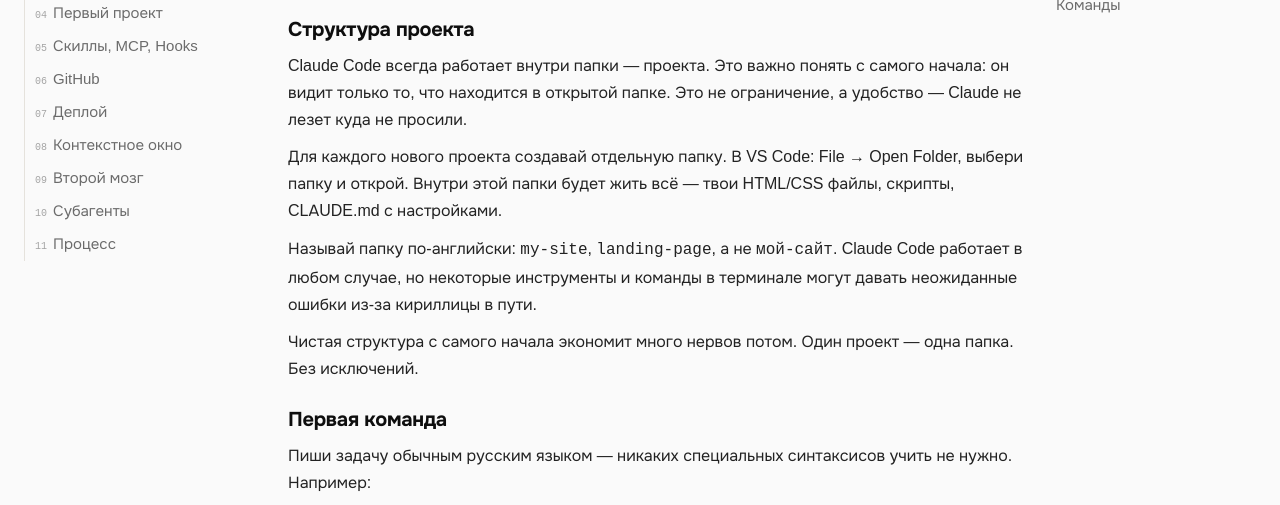
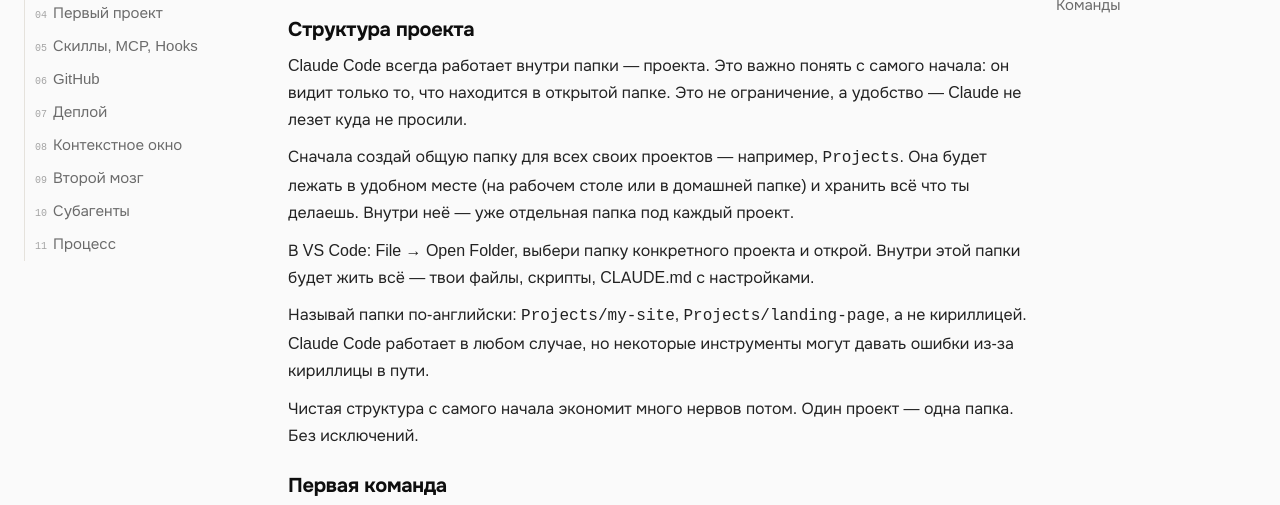
Before and after one commit to FloochRipper/ai-baza, a plain HTML site: page block-01/02-first-launch.html in a window 1280 px wide. Shown: the part 260-765 px from the top of the page. Drawn offline with Linux system fonts and the light colour scheme.

Commit message:
Добавить общую папку Projects в структуру проекта

```diff
--- a/block-01/02-first-launch.html
+++ b/block-01/02-first-launch.html
@@ -62,9 +62,11 @@
 
     <p>Claude Code всегда работает внутри папки — проекта. Это важно понять с самого начала: он видит только то, что находится в открытой папке. Это не ограничение, а удобство — Claude не лезет куда не просили.</p>
 
-    <p>Для каждого нового проекта создавай отдельную папку. В VS Code: File → Open Folder, выбери папку и открой. Внутри этой папки будет жить всё — твои HTML/CSS файлы, скрипты, CLAUDE.md с настройками.</p>
+    <p>Сначала создай общую папку для всех своих проектов — например, <code>Projects</code>. Она будет лежать в удобном месте (на рабочем столе или в домашней папке) и хранить всё что ты делаешь. Внутри неё — уже отдельная папка под каждый проект.</p>
 
-    <p>Называй папку по-английски: <code>my-site</code>, <code>landing-page</code>, а не <code>мой-сайт</code>. Claude Code работает в любом случае, но некоторые инструменты и команды в терминале могут давать неожиданные ошибки из-за кириллицы в пути.</p>
+    <p>В VS Code: File → Open Folder, выбери папку конкретного проекта и открой. Внутри этой папки будет жить всё — твои файлы, скрипты, CLAUDE.md с настройками.</p>
+
+    <p>Называй папки по-английски: <code>Projects/my-site</code>, <code>Projects/landing-page</code>, а не кириллицей. Claude Code работает в любом случае, но некоторые инструменты могут давать ошибки из-за кириллицы в пути.</p>
 
     <p>Чистая структура с самого начала экономит много нервов потом. Один проект — одна папка. Без исключений.</p>
 
```
